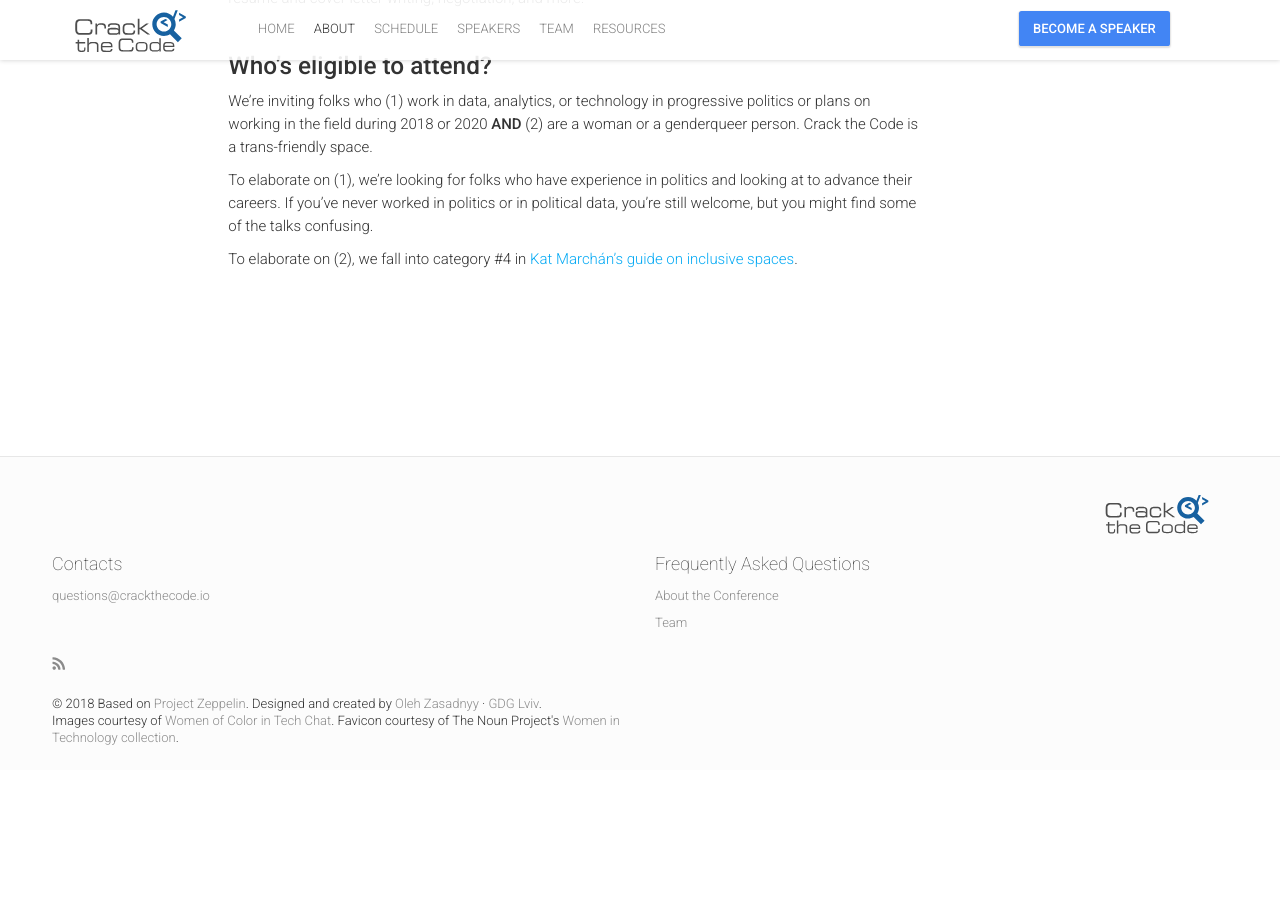
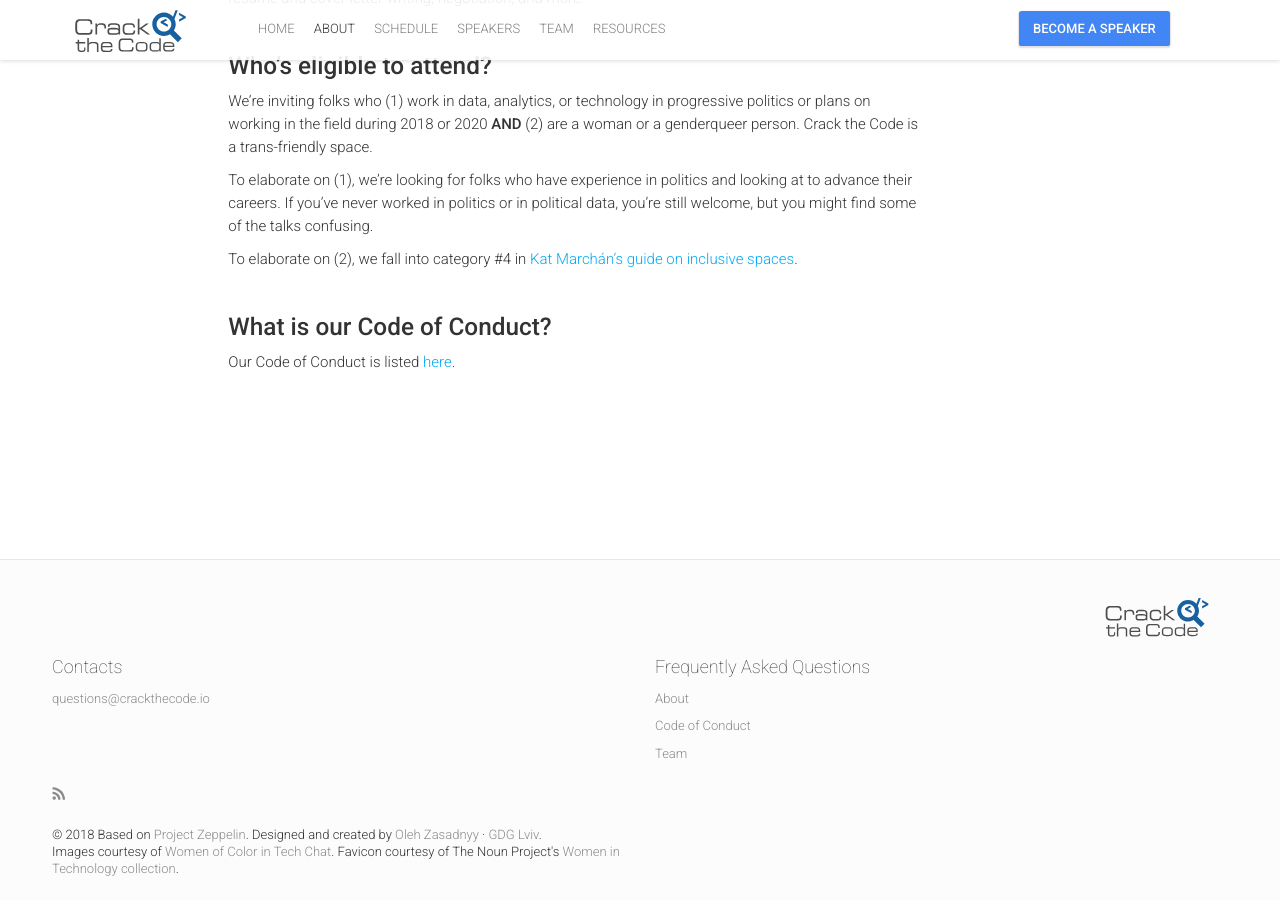
Before and after one commit to anniejw6/crackthecode_site, a Jekyll site: the page built from about.md, in a window 1280 px wide and 900 px high, scrolled down 634 px. Built offline with Jekyll 4.4.1, drawn with Linux system fonts in a browser that asks for light colours; nearby versions of some CDN libraries; comment, search, counter and statistics services are not loaded; before the commit the page ends 1404 px from its top, so only the background shows below that.

Commit message:
add code of conduct

```diff
--- a/_config.yml
+++ b/_config.yml
@@ -174,7 +174,8 @@ footerBlocks:
  -
   title: "Frequently Asked Questions"
   links:
-    - {permalink: "/about/", text: "About the Conference"}
+    - {permalink: "/about/", text: "About"}
+    - {permalink: "/code-of-conduct/", text: "Code of Conduct"}
     - {permalink: "/team/", text: "Team"}
 
 # Blog
--- a/about.md
+++ b/about.md
@@ -20,3 +20,9 @@ To elaborate on (1), we're looking for folks who have experience in politics and
 To elaborate on (2), we fall into category #4 in [Kat Marchán's guide on inclusive spaces](https://medium.com/@maybekatz/on-the-design-of-womens-spaces-72bf8f396dc0).
 
 <br/>
+
+###### **What is our Code of Conduct?**
+
+Our Code of Conduct is listed [here](/code-of-conduct/).
+
+<br/>
```
Also changed, not shown: code-of-conduct.md (added, +30 -0 lines).
